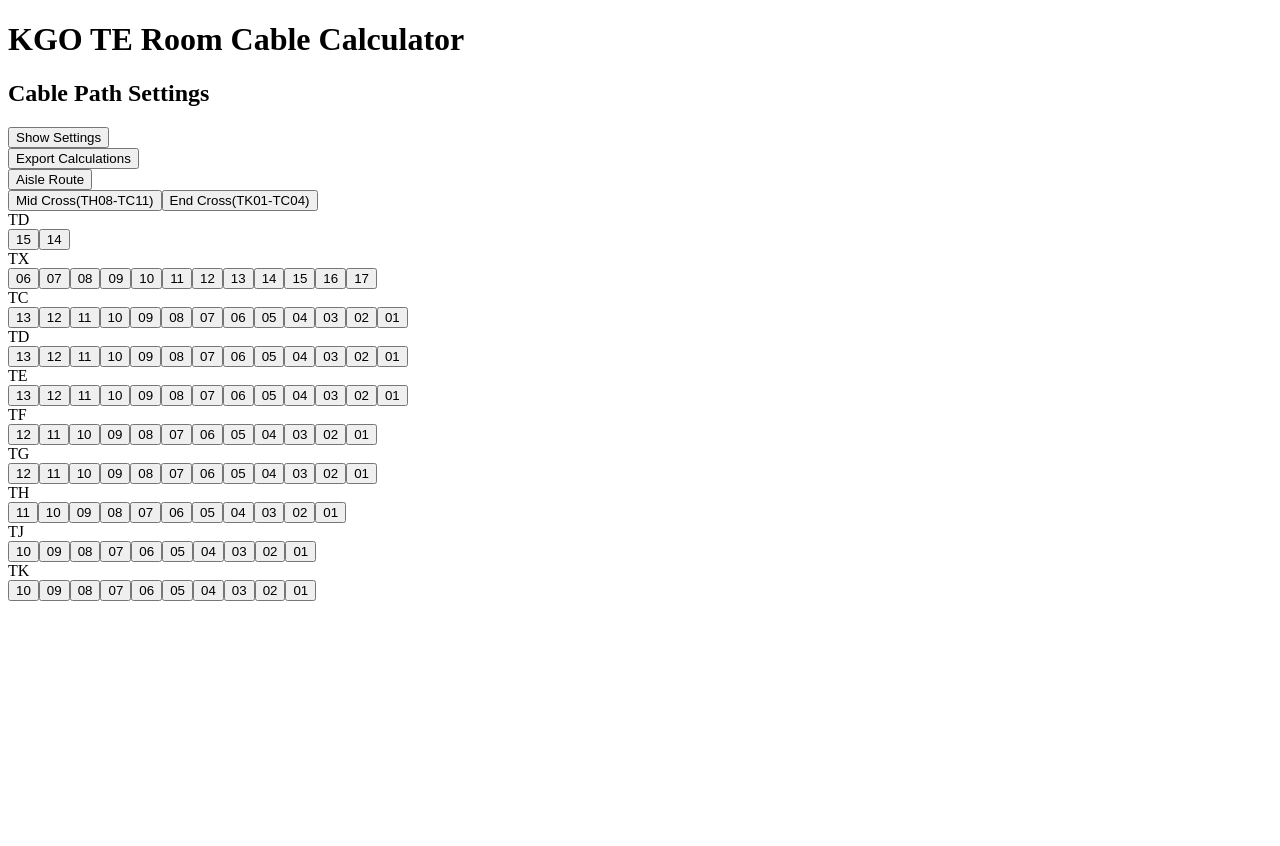
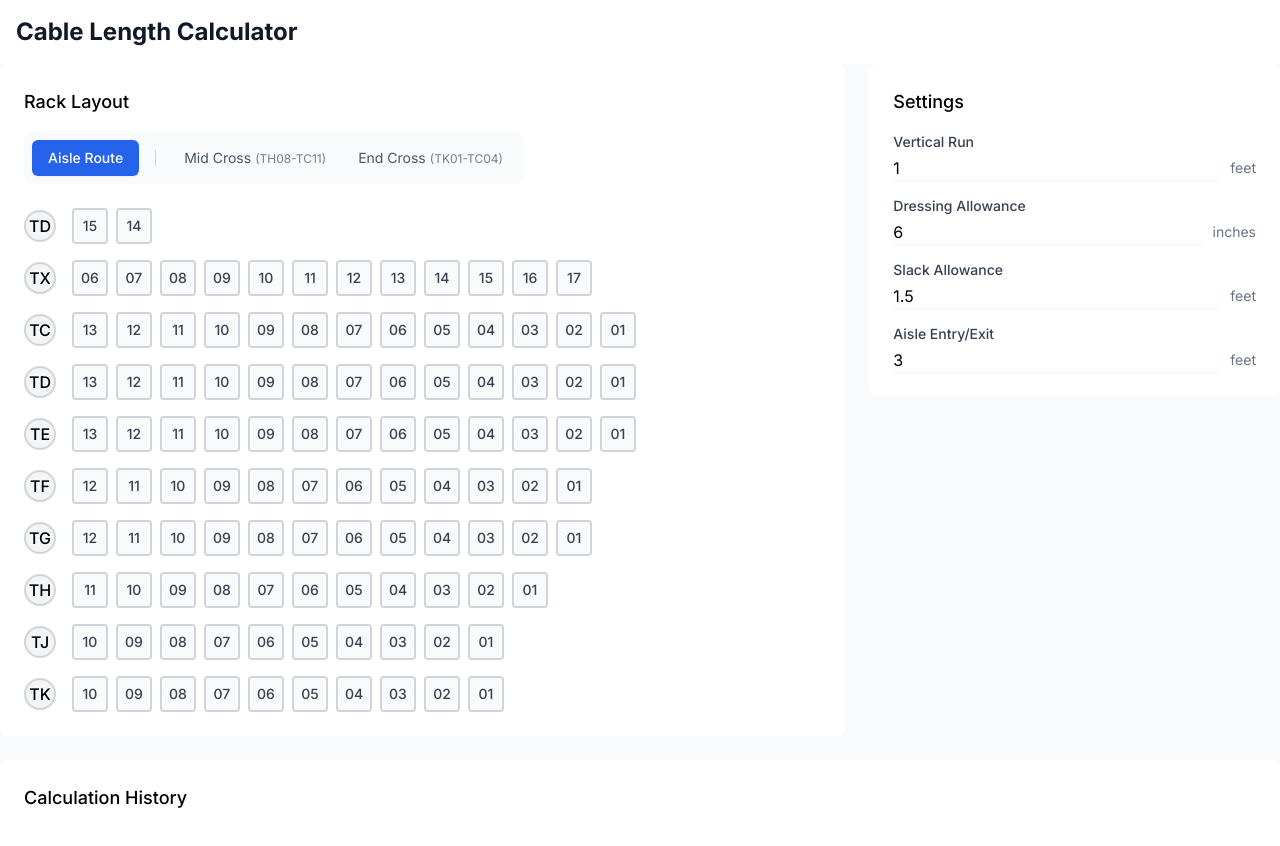
Before and after one commit to tinrooster/cablecalc, a Next.js app: page / in a window 1280 px wide. Shown: the top 846 px of the page. Before the commit the page ends 800 px from the top, so only its background shows below. Built offline with nearby package versions, Linux system fonts and the light colour scheme.

Commit message:
feat(styles): global styles and layout updates

```diff
--- /dev/null
+++ b/app/globals.css
@@ -0,0 +1,27 @@
+@tailwind base;
+@tailwind components;
+@tailwind utilities;
+
+/* Additional global styles can go here */
+:root {
+  --foreground-rgb: 0, 0, 0;
+  --background-rgb: 255, 255, 255;
+}
+
+body {
+  color: rgb(var(--foreground-rgb));
+  background: rgb(var(--background-rgb));
+}
+
+/* Optional: Add any custom global styles below */
+.input-field {
+  @apply mt-1 block w-full rounded-md border-gray-300 shadow-sm focus:border-blue-500 focus:ring-blue-500;
+}
+
+.btn {
+  @apply px-4 py-2 rounded-md font-medium;
+}
+
+.btn-primary {
+  @apply bg-blue-600 text-white hover:bg-blue-700;
+}
--- a/app/layout.tsx
+++ b/app/layout.tsx
@@ -1,6 +1,13 @@
-export const metadata = {
-  title: 'Next.js',
-  description: 'Generated by Next.js',
+import type { Metadata } from 'next'
+import { Inter } from 'next/font/google'
+import './globals.css'
+import { SettingsProvider } from '@/components/calculator/context/SettingsContext'
+
+const inter = Inter({ subsets: ['latin'] })
+
+export const metadata: Metadata = {
+  title: 'Cable Length Calculator',
+  description: 'Calculate cable lengths between racks',
 }
 
 export default function RootLayout({
@@ -10,7 +17,22 @@ export default function RootLayout({
 }) {
   return (
     <html lang="en">
-      <body>{children}</body>
+      <body className={inter.className}>
+        <SettingsProvider>
+          <div className="min-h-screen bg-gray-50">
+            <header className="bg-white shadow">
+              <div className="max-w-7xl mx-auto py-4 px-4 sm:px-6 lg:px-8">
+                <h1 className="text-2xl font-bold text-gray-900">
+                  Cable Length Calculator
+                </h1>
+              </div>
+            </header>
+            <main className="max-w-7xl mx-auto py-6 sm:px-6 lg:px-8">
+              {children}
+            </main>
+          </div>
+        </SettingsProvider>
+      </body>
     </html>
   )
 }
--- a/app/page.tsx
+++ b/app/page.tsx
@@ -1,14 +1,30 @@
 "use client"
 
-import { ServerRoomCalculator } from '@/components/calculator/ServerRoomCalculator';
+import { RackGrid } from '@/components/calculator/elements/RackGrid'
+import { SettingsPanel } from '@/components/calculator/elements/SettingsPanel'
 
 export default function Home() {
   return (
-    <main className="min-h-screen bg-white">
-      <div className="max-w-7xl mx-auto p-4">
-        <h1 className="text-2xl font-semibold mb-6">KGO TE Room Cable Calculator</h1>
-        <ServerRoomCalculator />
+    <div className="space-y-6">
+      <div className="grid grid-cols-1 lg:grid-cols-3 gap-6">
+        <div className="lg:col-span-2">
+          <div className="bg-white shadow rounded-lg p-6">
+            <h2 className="text-lg font-medium mb-4">Rack Layout</h2>
+            <RackGrid />
+          </div>
+        </div>
+        <div>
+          <div className="bg-white shadow rounded-lg p-6">
+            <h2 className="text-lg font-medium mb-4">Settings</h2>
+            <SettingsPanel />
+          </div>
+        </div>
       </div>
-    </main>
-  );
+
+      <div className="bg-white shadow rounded-lg p-6">
+        <h2 className="text-lg font-medium mb-4">Calculation History</h2>
+        {/* We'll add the history component later */}
+      </div>
+    </div>
+  )
 }
```
